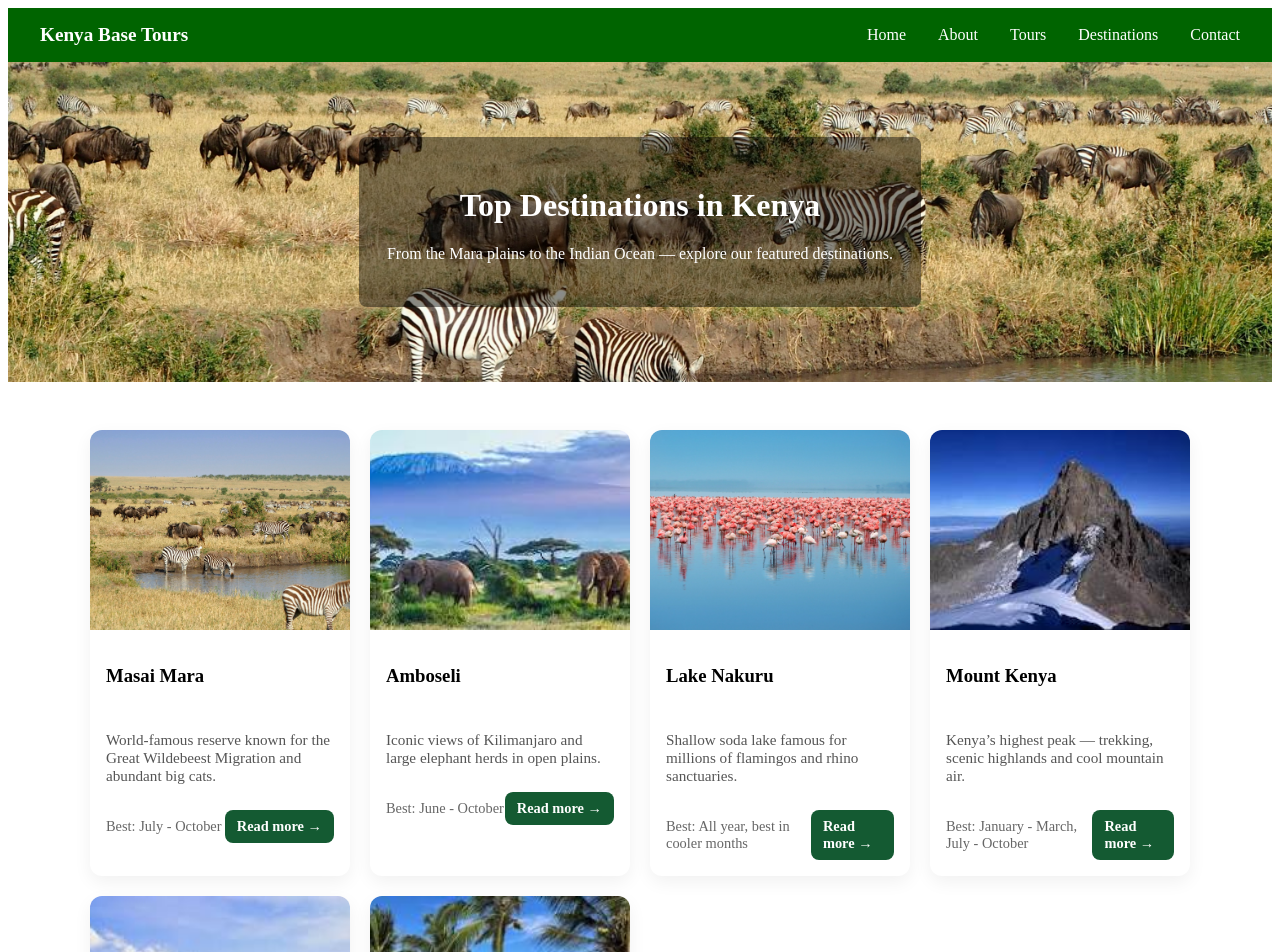
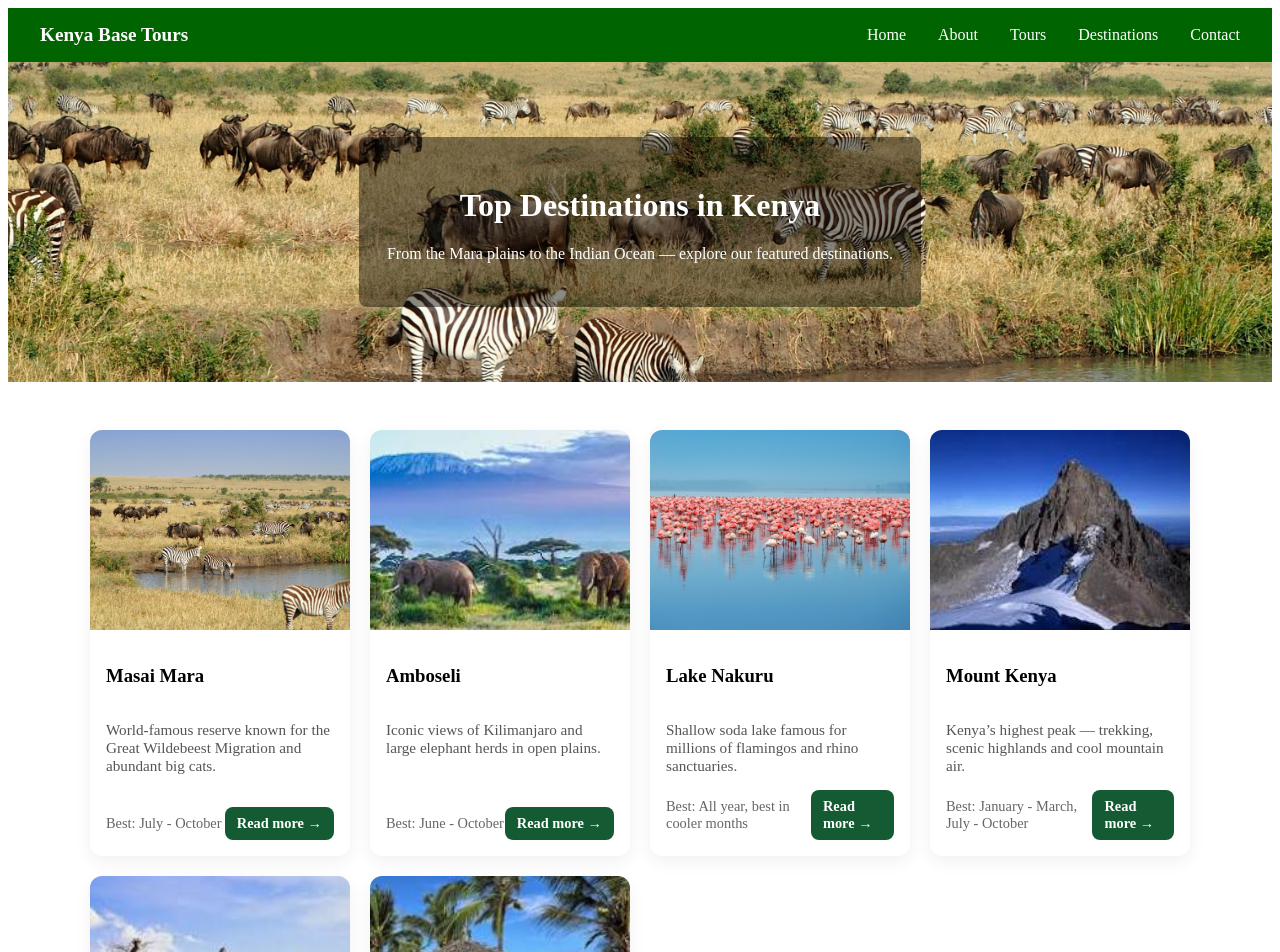
Before and after one commit to Muyundo/kenya-base-tours, a React (Create React App) app: page /destinations in a window 1280 px wide. Shown: the top 952 px of the page. Built offline with nearby package versions, Linux system fonts and the light colour scheme.

Commit message:
updated hero.js link to explore tours added samburu tour card in tours section styled destination cards to have equal height and spaced content

```diff
--- a/src/components/DestinationCard.css
+++ b/src/components/DestinationCard.css
@@ -5,8 +5,10 @@
   overflow: hidden;
   box-shadow: 0 6px 18px rgba(0,0,0,0.06);
   transition: transform .28s ease, box-shadow .28s ease;
-  display:flex;
+  display: flex;
   flex-direction: column;
+  justify-content: space-between; /* ensures content fills evenly */
+  height: 100%; /* equalize card heights */
 }
 
 .dest-card:hover {
@@ -22,10 +24,11 @@
 }
 
 .dest-body {
-  padding:16px;
-  display:flex;
-  flex-direction:column;
-  gap:10px;
+  padding: 16px;
+  display: flex;
+  flex-direction: column;
+  justify-content: space-between; /* separates text and button */
+  flex-grow: 1; /* makes sure it fills remaining space */
 }
 
 .dest-short {
--- a/src/components/Hero.js
+++ b/src/components/Hero.js
@@ -1,6 +1,7 @@
 import React from "react";
+import { Link } from "react-router-dom";
 import "./Hero.css";
-import heroImage from "../assets/images/hero.jpg"; // ← make sure the path matches your image name
+import heroImage from "../assets/images/hero.jpg";
 
 function Hero() {
   return (
@@ -13,7 +14,9 @@ function Hero() {
       <div className="hero-overlay">
         <h1>Experience the Magic of Kenya</h1>
         <p>Unforgettable tours and safaris in the heart of Africa.</p>
-        <button className="hero-btn">Explore Our Tours</button>
+        <Link to="/tours" className="hero-btn">
+          Explore Our Tours
+        </Link>
       </div>
     </section>
   );
```
